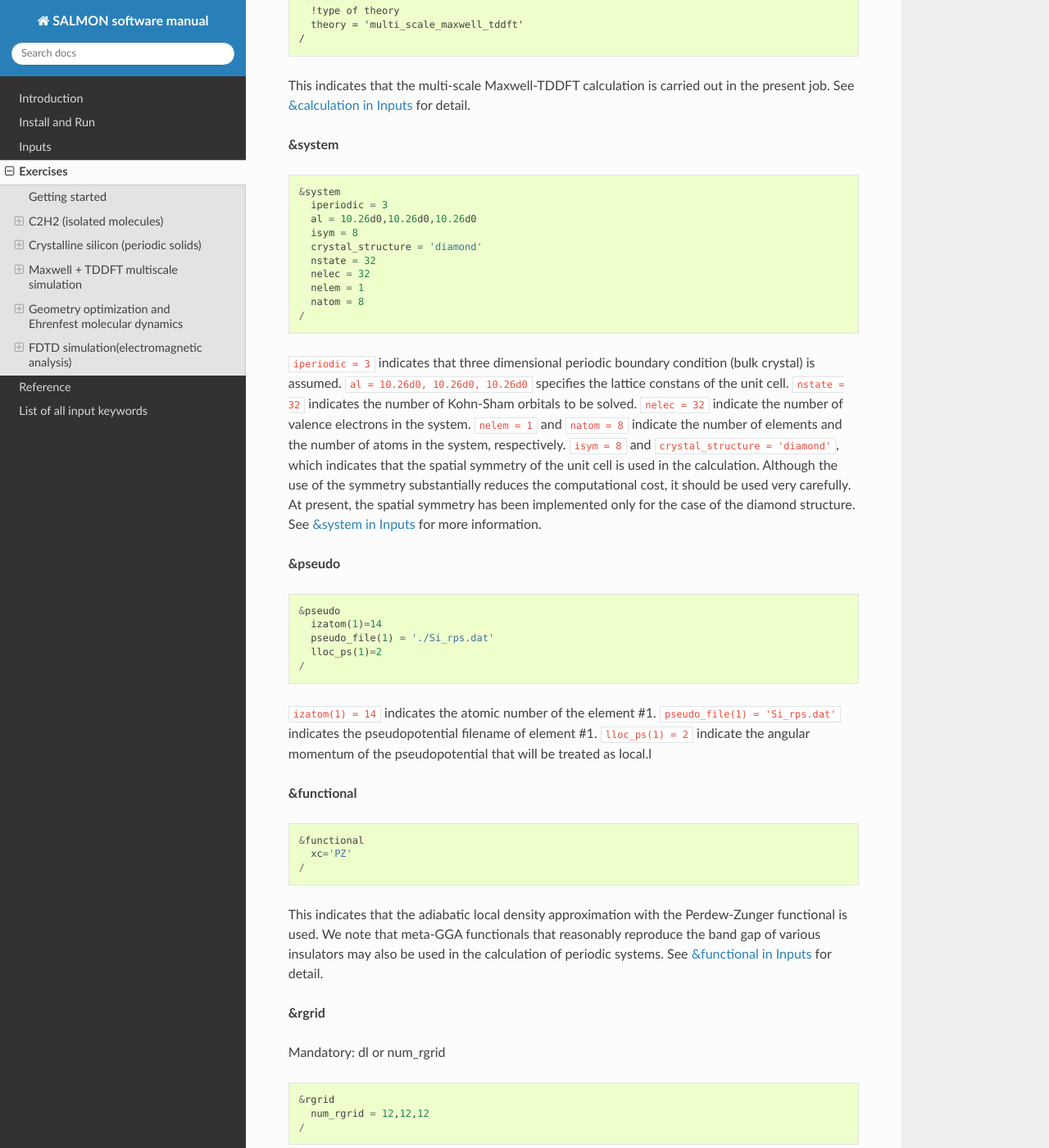
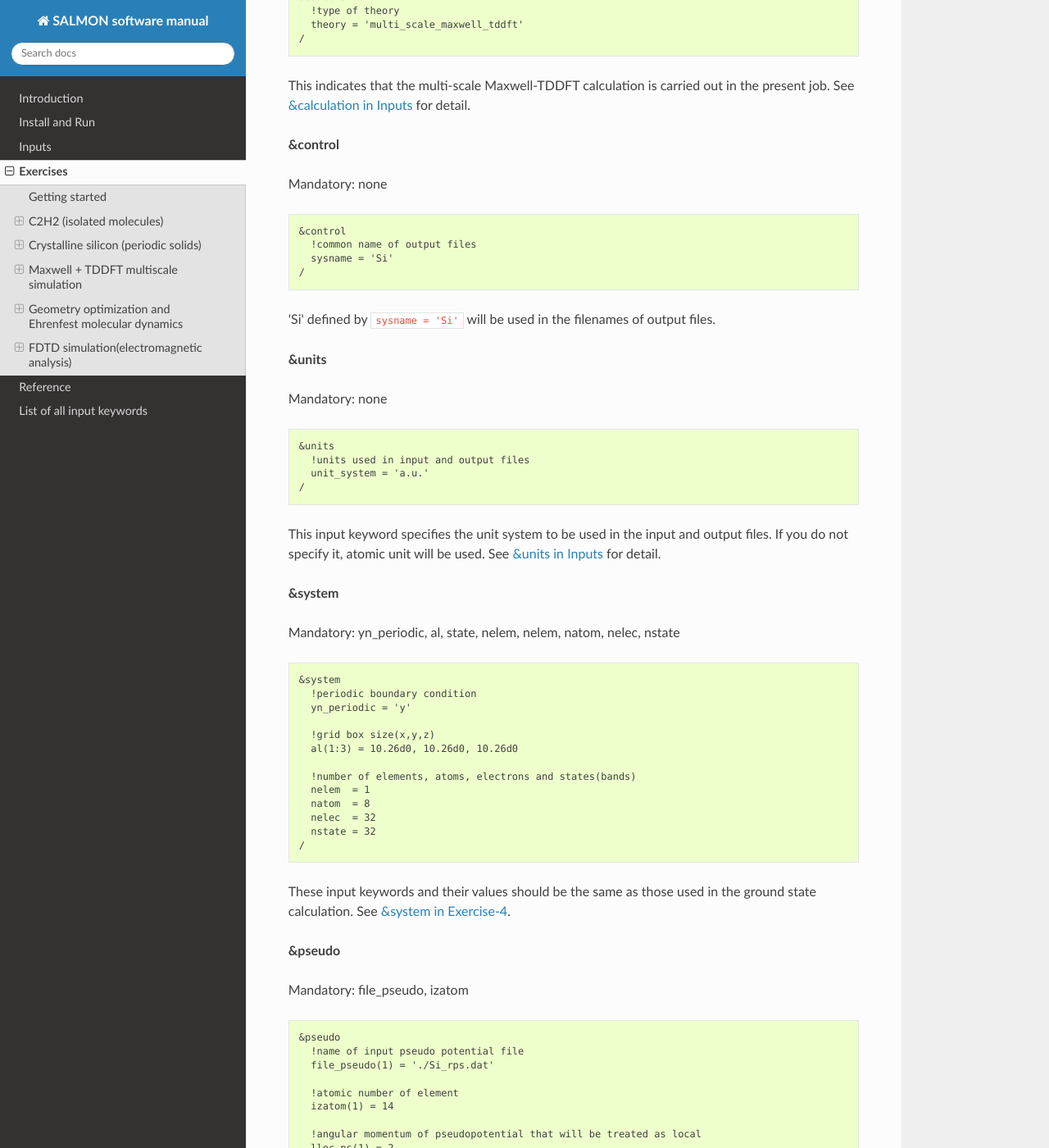
Before and after one commit to SALMON-TDDFT/SALMON-DOCS, a Sphinx documentation site: the page built from source/exercises.rst, in a window 1280 px wide and 1400 px high, scrolled down 51053 px. Shown: the whole window at 82% size. Built offline with Sphinx 7.4.7 and the Read the Docs theme 2.0.0, drawn with Linux system fonts in a browser that asks for light colours; formulas are drawn with MathJax 3; some of the changed text lies outside the part shown.

Commit message:
Update exercises.rst

```diff
--- a/source/exercises.rst
+++ b/source/exercises.rst
@@ -2897,67 +2897,92 @@ Mandatory: theory
 This indicates that the multi-scale Maxwell-TDDFT calculation
 is carried out in the present job. See :any:`&calculation in Inputs <&calculation>` for detail.
 
+**&control**
+
+Mandatory: none
+
+::
+
+   &control
+     !common name of output files
+     sysname = 'Si'
+   /
+
+'Si' defined by ``sysname = 'Si'`` will be used in the filenames of output files.
+
+**&units**
+
+Mandatory: none
+
+::
+
+   &units
+     !units used in input and output files
+     unit_system = 'a.u.'
+   /
+
+This input keyword specifies the unit system to be used in the input and output files.
+If you do not specify it, atomic unit will be used.
+See :any:`&units in Inputs <&units>` for detail.
+
 **&system**
 
-::
-
-    &system
-      iperiodic = 3
-      al = 10.26d0,10.26d0,10.26d0
-      isym = 8
-      crystal_structure = 'diamond'
-      nstate = 32
-      nelec = 32
-      nelem = 1
-      natom = 8
-    /
-
-``iperiodic = 3`` indicates that three dimensional periodic boundary
-condition (bulk crystal) is assumed. ``al = 10.26d0, 10.26d0, 10.26d0``
-specifies the lattice constans of the unit cell. ``nstate = 32``
-indicates the number of Kohn-Sham orbitals to be solved. ``nelec = 32``
-indicate the number of valence electrons in the system. ``nelem = 1``
-and ``natom = 8`` indicate the number of elements and the number of
-atoms in the system, respectively. ``isym = 8`` and
-``crystal_structure = 'diamond'``, which indicates that the spatial
-symmetry of the unit cell is used in the calculation. Although the use
-of the symmetry substantially reduces the computational cost, it should
-be used very carefully. At present, the spatial symmetry has been
-implemented only for the case of the diamond structure.
-See :any:`&system in Inputs <&system>` for more information.
-
-
+Mandatory: yn_periodic, al, state, nelem, nelem, natom, nelec, nstate
+
+::
+
+   &system
+     !periodic boundary condition
+     yn_periodic = 'y'
+
+     !grid box size(x,y,z)
+     al(1:3) = 10.26d0, 10.26d0, 10.26d0
+
+     !number of elements, atoms, electrons and states(bands)
+     nelem  = 1
+     natom  = 8
+     nelec  = 32
+     nstate = 32
+   /
+
+These input keywords and their values should be the same as those used in the
+ground state calculation. See :any:`&system in Exercise-4 <exercise-4-&system>`.
 
 **&pseudo**
 
+Mandatory: file_pseudo, izatom
+
 ::
 
    &pseudo
-     izatom(1)=14
-     pseudo_file(1) = './Si_rps.dat'
-     lloc_ps(1)=2
-   /
-
-``izatom(1) = 14`` indicates the atomic number of the element #1.
-``pseudo_file(1) = 'Si_rps.dat'`` indicates the pseudopotential filename
-of element #1. ``lloc_ps(1) = 2`` indicate the angular momentum of the
-pseudopotential that will be treated as local.l
+     !name of input pseudo potential file
+     file_pseudo(1) = './Si_rps.dat'
+
+     !atomic number of element
+     izatom(1) = 14
+
+     !angular momentum of pseudopotential that will be treated as local
+     lloc_ps(1) = 2
+     !--- Caution ---------------------------------------!
+     ! Index must correspond to those in &atomic_coor.   !
+     !---------------------------------------------------!
+   /
+
+These input keywords and their values should be the same as those used in the
+ground state calculation. See :any:`&pseudo in Exercise-4 <exercise-4-&pseudo>`.
 
 **&functional**
 
+Mandatory: xc
+
 ::
 
    &functional
-     xc='PZ'
-   /
-
-This indicates that the adiabatic local density approximation with the
-Perdew-Zunger functional is used. We note that meta-GGA functionals that
-reasonably reproduce the band gap of various insulators may also be used
-in the calculation of periodic systems.
-See :any:`&functional in Inputs <&functional>` for detail.
-
-
+     !functional('PZ' is Perdew-Zunger LDA: Phys. Rev. B 23, 5048 (1981).)
+     xc = 'PZ'
+   /
+
+This indicates that the local density approximation with the Perdew-Zunger functional is used.
 
 **&rgrid**
 
@@ -2966,108 +2991,120 @@ Mandatory: dl or num_rgrid
 ::
 
    &rgrid
-     num_rgrid = 12,12,12
-   /
-
-``num_rgrid=12,12,12`` specifies the number of the grids for each
-Cartesian direction.
+     !number of spatial grids(x,y,z)
+     num_rgrid(1:3) = 12, 12, 12
+   /
+
+``num_rgrid(1:3) = 12, 12, 12`` specifies the number of the grids for each Cartesian direction.
+This must be the same as that in the ground state calculation.
 See :any:`&rgrid in Inputs <&rgrid>` for more information.
 
-
 **&kgrid**
 
 Mandatory: none
 
+::
+
+   &kgrid
+     !number of k-points(x,y,z)
+     num_kgrid(1:3) = 4, 4, 4
+   /
+
 This input keyword provides grid spacing of k-space for periodic systems.
-
-::
-
-   &kgrid
-     num_kgrid = 2,2,2
-   /
+This must be the same as that in the ground state calculation.
 
 **&tgrid**
 
+Mandatory: dt, nt
+
 ::
 
    &tgrid
-     nt=4000
-     dt=0.08
-   /
-
-``dt=0.08`` specifies the time step of the time evolution calculation.
-``nt=4000`` specifies the number of time steps in the calculation.
-
-**&propagation**
-
-::
-
-   &propagation
-     propagator='middlepoint'
-   /
-
-``propagator = 'middlepoint'`` indicates that Hamiltonian at midpoint of
-two-times is used.
-See :any:`&propagation in Inputs <&propagation>` for more information.
-
-
-
-**&scf**
-
-Mandatory: nscf
-
-This input keywords specify parameters related to the self-consistent field
-calculation.
-
-::
-
-   &scf
-     ncg = 5
-     nscf = 120
-   /
-
-``ncg = 5`` is the number of conjugate-gradient iterations in solving
-the Kohn-Sham equation. Usually this value should be 4 or 5.
-``nscf = 120`` is the number of scf iterations.
+     !time step size and number of time grids(steps)
+     dt = 0.16d0
+     nt = 3000
+   /
+
+``dt = 0.16d0`` specifies the time step of the time evolution calculation.
+``nt = 3000`` specifies the number of time steps in the calculation.
 
 **&emfield**
 
-::
-
-    &emfield
-      ae_shape1 = 'Acos2'
-      rlaser_int_wcm2_1 = 1d12
-      pulse_tw1 = 441.195136248d0
-      omega1 = 0.05696145187d0
-      epdir_re1 = 0.,0.,1.
-    /
-
-This input keyword specifies the pulsed electric field applied to the system
+Mandatory: ae_shape1, {I_wcm2_1 or E_amplitude1}, tw1, omega1, epdir_re1, phi_cep1
+
+::
+
+   &emfield
+     !envelope shape of the incident pulse('Ecos2': cos^2 type envelope for scalar potential)
+     ae_shape1 = 'Acos2'
+
+     !peak intensity(W/cm^2) of the incident pulse
+     I_wcm2_1 = 1.0d12
+
+     !duration of the incident pulse
+     tw1 = 441.195136248d0
+
+     !mean photon energy(average frequency multiplied by the Planck constant) of the incident pulse
+     omega1 = 0.05696145187d0
+
+     !polarization unit vector(real part) for the incident pulse(x,y,z)
+     epdir_re1(1:3) = 0.0d0, 0.0d0, 1.0d0
+     !--- Caution ---------------------------------------------------------!
+     ! Defenition of the incident pulse is wrriten in:                     !
+     ! https://www.sciencedirect.com/science/article/pii/S0010465518303412 !
+     !---------------------------------------------------------------------!
+   /
+
+These input keywords specify the pulsed electric field applied to the system.
 
 ``ae_shape1 = 'Acos2'`` specifies the envelope of the pulsed electric
 field, cos^2 envelope for the vector potential.
 
-``epdir_re1 = 0.,0.,1.`` specify the real part of the unit polarization
+``I_wcm2_1 = 1.0d12`` specifies the maximum intensity of the
+applied electric field in unit of W/cm^2.
+
+``tw1 = 441.195136248d0`` specifies the pulse duration. Note that it
+is not the FWHM but a full duration of the cos^2 envelope.
+
+``omega1 = 0.05696145187d0`` specifies the average photon energy
+(frequency multiplied with hbar).
+
+``epdir_re1(1:3) = 0.0d0, 0.0d0, 1.0d0`` specify the real part of the unit polarization
 vector of the pulsed electric field. Specifying only the real part, it
 describes a linearly polarized pulse.
 
-``laser_int_wcm2_1 = 1d12`` specifies the maximum intensity of the
-applied electric field in unit of W/cm^2.
-
-``omega1=0.05696145187d0`` specifies the average photon energy
-(frequency multiplied with hbar).
-
-``pulse_tw1=441.195136248d0`` specifies the pulse duration. Note that it
-is not the FWHM but a full duration of the cos^2 envelope.
-
 See :any:`&emfield in Inputs <&emfield>` for detail.
 
-
+**&propagation**
+
+Mandatory: none
+
+::
+
+   &propagation
+     !propagator('etrs': time-reversal symmetry propagator)
+     propagator = 'etrs'
+   /
+
+``propagator = 'etrs'`` indicates the use of enforced time-reversal symmetry propagator.
+See :any:`&propagation in Inputs <&propagation>` for more information.
+
+**&analysis**
+
+Mandatory: none
+
+::
+
+   &analysis
+     !energy grid size and number of energy grids for output files
+     de      = 1.0d-2
+     nenergy = 5000
+   /
+
+``de = 1.0d-2`` specifies the energy spacing in the time-frequency Fourier transformation.
+``nenergy = 5000`` specifies the number of energy steps, and
 
 **&multiscale**
-
-This input keyword specifies information necessary for Maxwell - TDDFT
-multiscale calculations.
 
 ::
 
@@ -3081,6 +3118,9 @@ multiscale calculations.
      nxvacr_m = 256
    /
 
+This input keyword specifies information necessary for Maxwell - TDDFT
+multiscale calculations.
+
 ``fdtddim`` specifies the spatial dimension of the macro system.
 ``fdtddim='1D'`` indicates that one-dimensional equation is solved for
 the macroscopic vector potential.
@@ -3095,7 +3135,6 @@ x-direction.
 points in the vacuum region, ``nxvacl_m`` for the left and ``nxvacr_m``
 for the right from the surface of the material.
 
-
 **&atomic_red_coor**
 
 Mandatory: atomic_coor or atomic_red_coor (they may be provided as a
@@ -3104,22 +3143,24 @@ separate file)
 ::
 
    &atomic_red_coor
-    'Si'    .0     .0    .0      1
-    'Si'    .25    .25   .25     1
-    'Si'    .5     .0    .5      1
-    'Si'    .0     .5    .5      1
-    'Si'    .5     .5    .0      1
-    'Si'    .75    .25   .75     1
-    'Si'    .25    .75   .75     1
-    'Si'    .75    .75   .25     1
-   /
-
-Cartesian coordinates of atoms are specified in a reduced coordinate
-system. First column indicates the element, next three columns specify
-reduced Cartesian coordinates of the atoms, and the last column labels
-the element.
-
-
+     !cartesian atomic reduced coodinates
+     'Si'	.0	.0	.0	1
+     'Si'	.25	.25	.25	1
+     'Si'	.5	.0	.5	1
+     'Si'	.0	.5	.5	1
+     'Si'	.5	.5	.0	1
+     'Si'	.75	.25	.75	1
+     'Si'	.25	.75	.75	1
+     'Si'	.75	.75	.25	1
+     !--- Format ---------------------------------------------------!
+     ! 'symbol' x y z index(correspond to that of pseudo potential) !
+     !--------------------------------------------------------------!
+   /
+
+Cartesian coordinates of atoms are specified in a reduced coordinate system.
+First column indicates the element,
+next three columns specify reduced Cartesian coordinates of the atoms,
+and the last column labels the element.
 
 .. _output-files-5:
 
```
